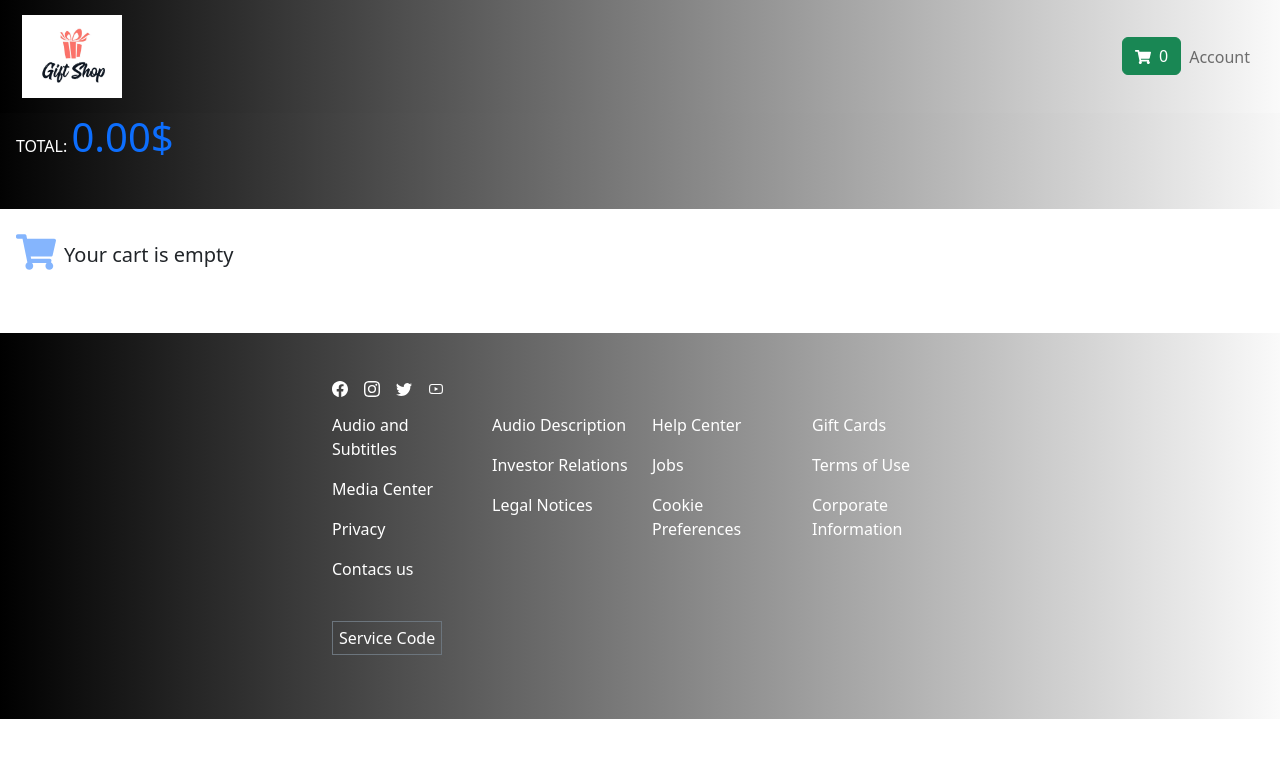
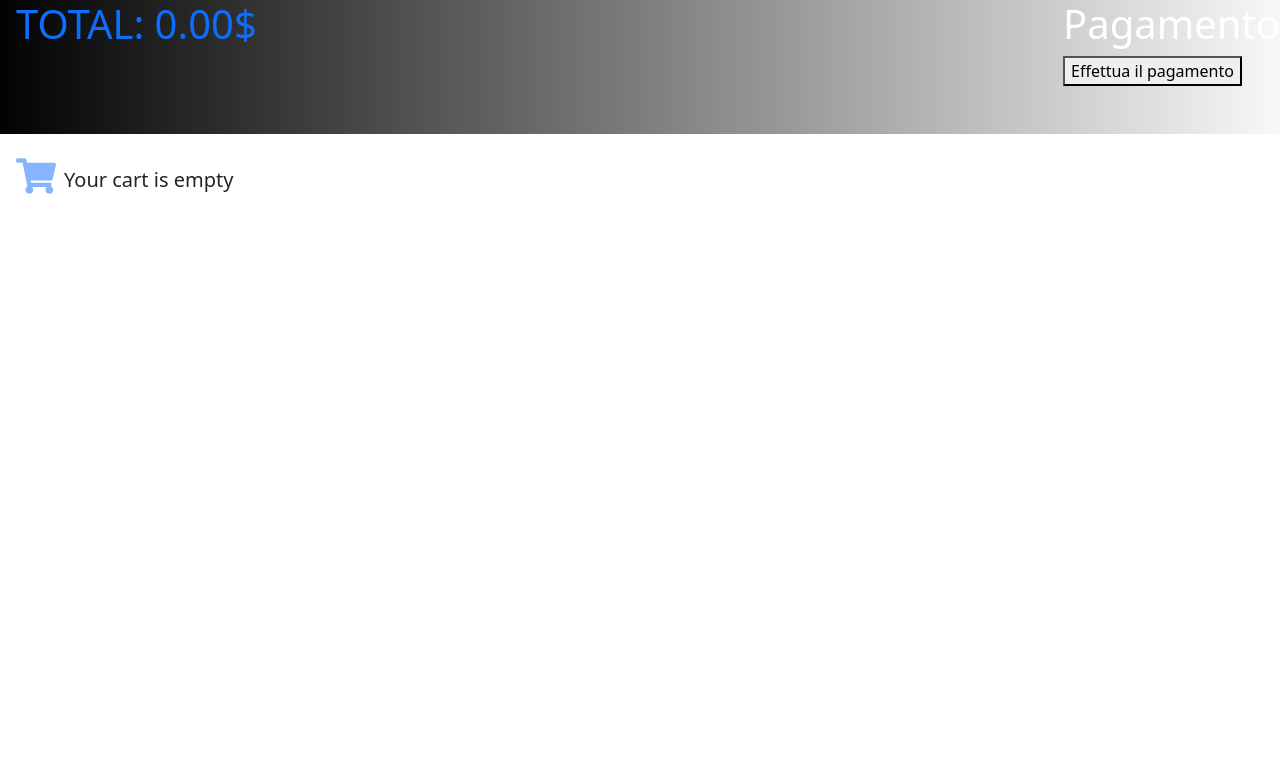
Before and after one commit to luqi2000/Capstone-Project-FrontEnd, a React (Create React App) app: page /cart in a window 1280 px wide. Shown: the top 758 px of the page. Built offline with nearby package versions, Linux system fonts and the light colour scheme.

Commit message:
added Payment method with Stripe

```diff
--- a/package.json
+++ b/package.json
@@ -4,6 +4,8 @@
   "private": true,
   "dependencies": {
     "@reduxjs/toolkit": "^1.9.5",
+    "@stripe/react-stripe-js": "^2.1.1",
+    "@stripe/stripe-js": "^1.54.1",
     "@testing-library/jest-dom": "^5.16.5",
     "@testing-library/react": "^13.4.0",
     "@testing-library/user-event": "^13.5.0",
@@ -16,6 +18,7 @@
     "react-router-dom": "^6.14.1",
     "react-scripts": "5.0.1",
     "start": "^5.1.0",
+    "stripe": "^12.12.0",
     "web-vitals": "^2.1.4"
   },
   "scripts": {
--- a/public/index.html
+++ b/public/index.html
@@ -5,10 +5,7 @@
     <link rel="icon" href="%PUBLIC_URL%/favicon.ico" />
     <meta name="viewport" content="width=device-width, initial-scale=1" />
     <meta name="theme-color" content="#000000" />
-    <meta
-      name="description"
-      content="Web site created using create-react-app"
-    />
+    <meta name="description" content="Web site created using create-react-app" />
     <link rel="apple-touch-icon" href="%PUBLIC_URL%/logo192.png" />
     <!--
       manifest.json provides metadata used when your web app is installed on a
@@ -24,6 +21,7 @@
       work correctly both with client-side routing and a non-root public URL.
       Learn how to configure a non-root public URL by running `npm run build`.
     -->
+    <script src="https://js.stripe.com/v3/"></script>
     <title>React App</title>
   </head>
   <body>
--- a/src/components/Cart.jsx
+++ b/src/components/Cart.jsx
@@ -1,6 +1,5 @@
+import React from "react";
 import { Button, Col, ListGroup, Row } from "react-bootstrap";
-import LoggedNavbar from "./LoggedNavbar";
-import Myfooter from "./Myfooter";
 import { FaShoppingCart, FaTrash } from "react-icons/fa";
 import { useDispatch, useSelector } from "react-redux";
 import { removeFromCartAction } from "../redux/actions";
@@ -8,16 +7,49 @@ import { removeFromCartAction } from "../redux/actions";
 const Cart = () => {
   const cart = useSelector(state => state.content);
   const dispatch = useDispatch();
+
+  const handlePayment = async () => {
+    // Calcola il totale dei prezzi
+    const total = cart.reduce((accumulator, product) => accumulator + parseFloat(product.price), 0).toFixed(2);
+
+    try {
+      // Invia una richiesta al tuo backend per ottenere l'sessionId
+      const response = await fetch("http://localhost:3001/api/pagamento", {
+        method: "POST",
+        body: JSON.stringify({ total: total }),
+        headers: {
+          "Content-Type": "application/json"
+        }
+      });
+
+      if (response.ok) {
+        const data = await response.json();
+        const { sessionId } = data; // Ottieni l'sessionId dalla risposta del backend
+
+        // Esegui il redirect a Stripe Checkout utilizzando l'sessionId
+        const stripe = window.Stripe(
+          "pk_test_51NSKqzJetIPju7BqPH5T3DcJ51PCUuGIsC5j2Je6s0oywMXNUIAv8bBNfAbnN5wQy2AUtjykrknOJErazSwzd1ic00mp4Ht80W"
+        );
+        await stripe.redirectToCheckout({ sessionId: sessionId });
+      } else {
+        // Gestisci l'errore dalla risposta del backend
+      }
+    } catch (error) {
+      console.error("Errore durante la richiesta di pagamento:", error);
+    }
+  };
+
   return (
     <>
-      <LoggedNavbar />
       <Row className="cart">
-        <Col sm={12} className="font-weight-bold text-white mb-5 ms-3">
-          TOTAL:{" "}
+        <Col className="font-weight-bold text-white mb-5 ms-3 d-flex justify-content-between">
           <span className="display-6 text-primary">
-            {cart.reduce((acc, currentValue) => acc + parseFloat(currentValue.price), 0).toFixed(2)}${" "}
-            {/* toFixed for having a decimal number */}
+            TOTAL: {cart.reduce((acc, currentValue) => acc + parseFloat(currentValue.price), 0).toFixed(2)}$
           </span>
+          <div>
+            <h1>Pagamento</h1>
+            <button onClick={handlePayment}>Effettua il pagamento</button>
+          </div>
         </Col>
       </Row>
 
@@ -27,11 +59,7 @@ const Cart = () => {
             {cart.length > 0 ? (
               cart.map((product, i) => (
                 <ListGroup.Item key={i}>
-                  <Button
-                    variant="danger"
-                    onClick={() => {
-                      dispatch(removeFromCartAction(i));
-                    }}>
+                  <Button variant="danger" onClick={() => dispatch(removeFromCartAction(i))}>
                     <FaTrash />
                   </Button>
                   <img className="product-cover-small weigth-10px" src={product.img} alt="product selected" />
@@ -39,9 +67,8 @@ const Cart = () => {
                 </ListGroup.Item>
               ))
             ) : (
-              <ListGroup.Item className="lead ">
+              <ListGroup.Item className="lead">
                 <span className="text-primary opacity-50 fs-1 me-2">
-                  {" "}
                   <FaShoppingCart />
                 </span>
                 Your cart is empty
@@ -50,8 +77,6 @@ const Cart = () => {
           </ListGroup>
         </Col>
       </Row>
-
-      <Myfooter />
     </>
   );
 };
```
Also changed, not shown: 1 other file (tests, documents, lock files or other folders).
